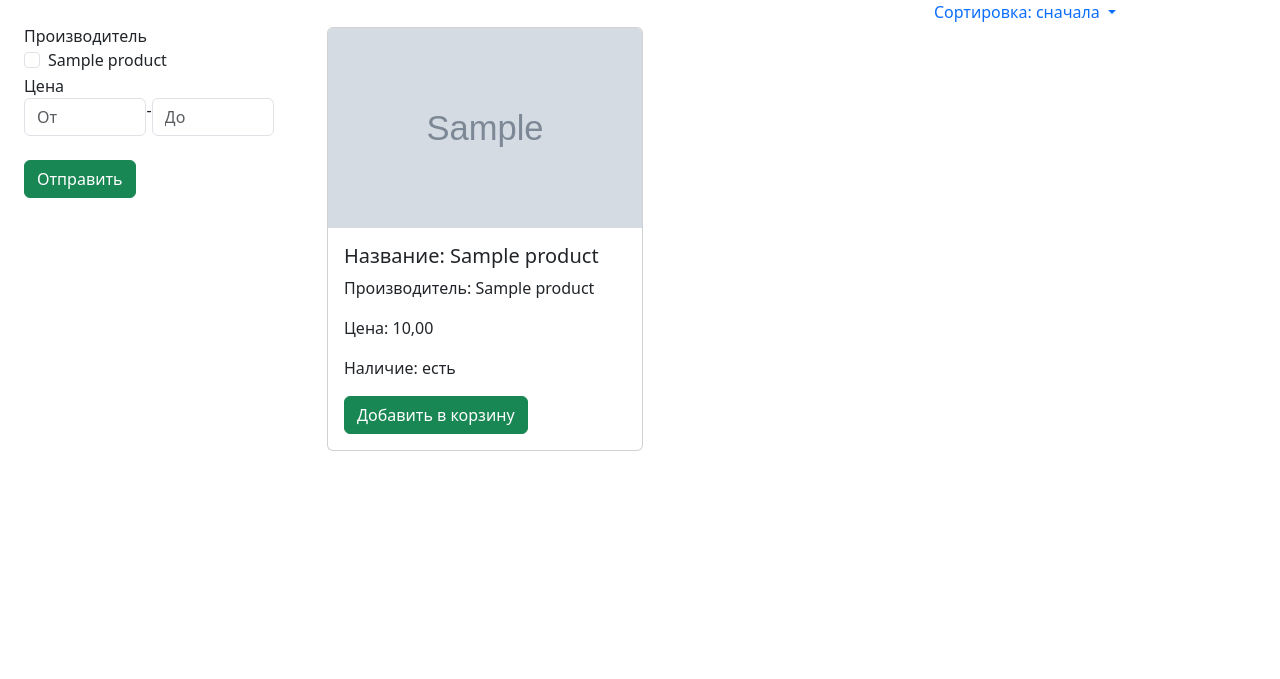
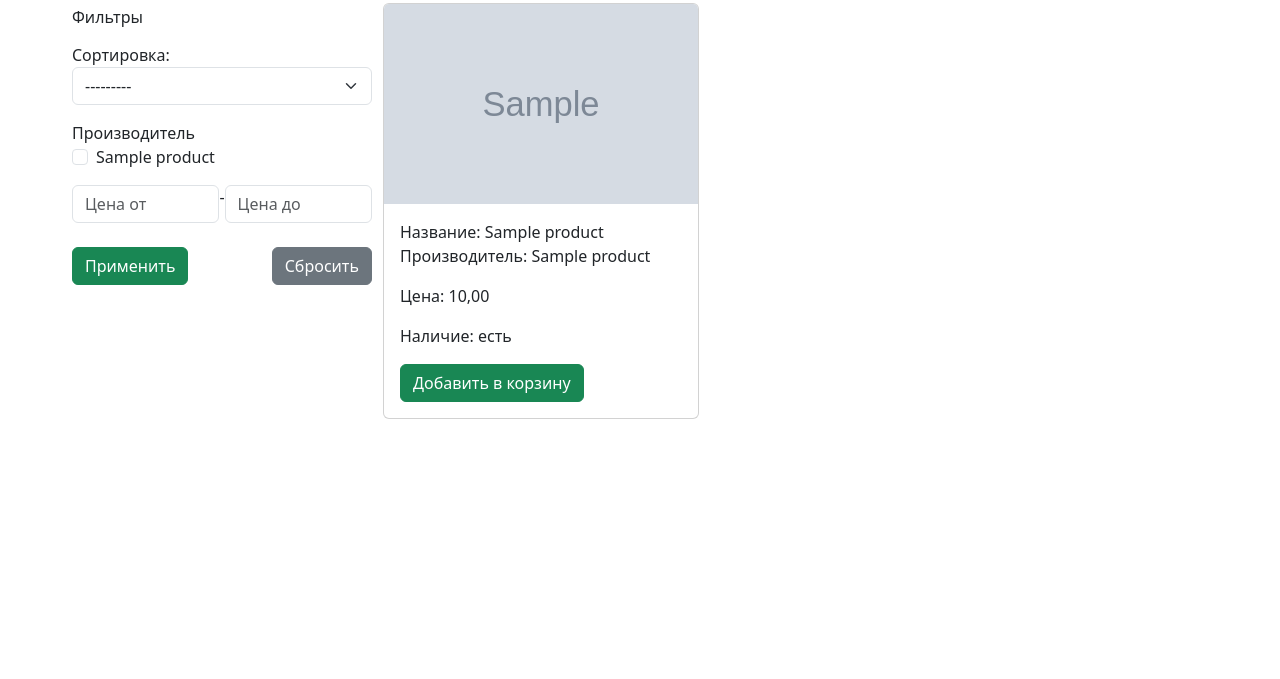
Before and after one commit to progNub/MusicShop, a Django app: page / in a window 1280 px wide. Shown: the part 118-797 px from the top of the page. Run offline with Django 5.2, Linux system fonts and the light colour scheme; tables that the repository leaves empty hold one stand-in row (values such as "Sample post"); grey boxes marked "Sample" are stand-in pictures.

Commit message:
Убрал лишние div из майна и добавил параметры в нумерацию, теперь фильтрация находится вместе с сортировкой в одном блоке

```diff
--- a/catalog/templates/catalog/inc/catalog.html
+++ b/catalog/templates/catalog/inc/catalog.html
@@ -17,7 +17,6 @@
 				  d="M2.5 12a.5.5 0 0 1 .5-.5h10a.5.5 0 0 1 0 1H3a.5.5 0 0 1-.5-.5zm0-4a.5.5 0 0 1 .5-.5h10a.5.5 0 0 1 0 1H3a.5.5 0 0 1-.5-.5zm0-4a.5.5 0 0 1 .5-.5h10a.5.5 0 0 1 0 1H3a.5.5 0 0 1-.5-.5z"/>
 		</svg>
 		Каталог
-
 	</button>
 
 	<div class="collapse" id="collapseCatalog">
--- a/common_models/apps.py
+++ b/common_models/apps.py
@@ -4,3 +4,4 @@ from django.apps import AppConfig
 class CommonModelsConfig(AppConfig):
     default_auto_field = 'django.db.models.BigAutoField'
     name = 'common_models'
+    verbose_name = 'характеристики Товаров'
--- a/common_models/models.py
+++ b/common_models/models.py
@@ -8,6 +8,8 @@ class ProductSubFeature(models.Model):
 
     class Meta:
         db_table = 'feature_product'
+        verbose_name = 'Характеристика товара'
+        verbose_name_plural = 'Характеристики товаров'
         # unique_together = ('product', 'sub_feature')
 
     def __str__(self):
--- a/products/static/products/css/style.css
+++ b/products/static/products/css/style.css
@@ -1,23 +1,9 @@
 .home-main-container {
     display: flex;
-    flex-direction: column;
-    width: 100%;
-    justify-content: start;
-}
-
-
-.container-products {
-    display: flex;
-    flex-direction: column;
-    justify-content: flex-start;
-    width: 85%;
-}
-
-.list-products {
-    display: flex;
     flex-direction: row;
+    width: 90%;
     justify-content: space-between;
-    width: 80%;
+    flex-wrap: wrap;
 }
 
 
@@ -35,9 +21,6 @@
 
 }
 
-.card-group {
-    justify-content: flex-end;
-}
 
 .content-detail-product {
     display: flex;
@@ -85,7 +68,6 @@
     width: 50%;
 }
 
-
 .container-description {
     display: flex;
     flex-direction: column;
@@ -98,3 +80,18 @@
     justify-content: center;
     width: 100%;
 }
+
+.base-container-list-filter-product {
+    display: flex;
+
+}
+
+
+.base-container-list-product {
+    display: flex;
+    flex-direction: row;
+    flex-wrap: wrap;
+    justify-content: space-between;
+    min-width: 300px;
+
+}
--- a/products/templates/products/inc/__card_product.html
+++ b/products/templates/products/inc/__card_product.html
@@ -1,4 +1,3 @@
-<a href="{{ product.get_absolute_url }}" class="text-decoration-none">
 <div class="container-card-product">
 	<div class="card">
 		<div style="height: 200px; width: 100%;">
@@ -6,7 +5,7 @@
 				 style="object-fit: cover; width: 100%; height: 100%;" alt="{{ product.name }}">
 		</div>
 		<div class="card-body">
-				<h5 class="card-title">Название: {{ product.name }}</h5>
+			<hp class="card-title">Название: {{ product.name }}</hp>
 			<p class="card-text">Производитель: {{ product.brand }}</p>
 			<p class="card-text">Цена: {{ product.price }}</p>
 			{% if product.availability %}
@@ -24,9 +23,6 @@
 					   type="submit">Изменить</a>
 				{% endif %}
 			</form>
-
-
 		</div>
 	</div>
 </div>
-</a>
--- a/products/templates/products/inc/__filter_products.html
+++ b/products/templates/products/inc/__filter_products.html
@@ -1,30 +1,54 @@
-<form method="get" class="w-100">
-	{% for field in filter.form %}
-		{% if field.name == "brand" %}
-			{% for choice_id, choice_label in field.field.choices %}
-				{% if forloop.first %}
-					{{ field.label }}
+<form method="get" style="width: 300px">
+<h6>Фильтры</h6>
+
+	{% for input in  filter.form %}
+		{% if input.name == 'sort_by' %}
+			<div class="my-3">
+				{{ input.label }}
+				{{ input }}
+			</div>
 		{% endif %}
+
+
+		{% if input.name == 'brand' %}
+			<div class="my-3">
+
+				{{ input.label }}
+				{% for choice_id, choice_label in input.field.choices %}
 					<div class="form-check">
-					<input class="form-check-input" type="checkbox" name="{{ field.name }}" value="{{ choice_id }}"
-						   id="{{ field.auto_id }}_{{ forloop.counter }}"
-						   {% if choice_id in field.value %}checked{% endif %}>
-					<label class="form-check-label" for="{{ field.auto_id }}_{{ forloop.counter }}">
+						<input class="form-check-input" type="checkbox" name="{{ input.name }}" value="{{ choice_id }}"
+							   id="{{ input.auto_id }}_{{ forloop.counter }}"
+							   {% if choice_id|stringformat:"s" in input.value %}checked{% endif %}>
+						<label class="form-check-label" for="{{ input.auto_id }}_{{ forloop.counter }}">
 							{{ choice_label }}
 						</label>
 					</div>
 				{% endfor %}
-		{% elif field.name == 'price' %}
-			{{ field.label }}
-			<div class="d-flex flex-row" style="max-width: 250px">
-				{% for price in field %}
-					{{ price }}
+			</div>
+		{% endif %}
+
+
+
+		{% if input.name == 'price' %}
+			<div class="my-3">
+
+				{% for widget in input %}
+					<div class="form-group d-flex flex-row justify-content-start">
+						{{ widget }}
+					</div>
 				{% endfor %}
 			</div>
 		{% endif %}
 	{% endfor %}
-	<br>
-	<button class="btn btn-success" type="submit">Отправить</button>
+
+
+
+	<div class="d-flex flex-row justify-content-between py-2">
+		<button class="btn btn-success" type="submit">Применить</button>
+		<a class="btn btn-secondary" href="{% url 'home' %}">Сбросить</a>
+	</div>
+
+
 </form>
 {#name: Имя поля, которое соответствует ключу в словаре данных формы.#}
 
--- a/products/templates/products/inc/_list_products.html
+++ b/products/templates/products/inc/_list_products.html
@@ -1,8 +1,11 @@
-<div class="d-flex flex-column" style="width: 300px">
+<div class="base-container-list-filter-product p-2">
 	{% include 'products/inc/__filter_products.html' %}
 </div>
-<div class="card-group">
+
+
+<div class="base-container-list-product">
 	{% for product in products %}
 		{% include 'products/inc/__card_product.html' %}
 	{% endfor %}
+
 </div>
--- a/products/views.py
+++ b/products/views.py
@@ -1,6 +1,5 @@
-from django.views.generic import  DetailView, CreateView, UpdateView, DeleteView
+from django.views.generic import DetailView, CreateView, UpdateView, DeleteView
 from django_filters.views import FilterView
-
 
 from common_models.models import ProductSubFeature
 from products.filters import ProductFilter
@@ -30,7 +29,6 @@ class Home(FilterView):
     def get_context_data(self, *, object_list=None, **kwargs):
         context = super().get_context_data(**kwargs)
         search_product = self.request.GET.get('search_product')
-        sort_search = self.request.GET.get('sort')
 
         # Создаём копию объекта запроса, чтобы можно было изменять параметры
         get_copy = self.request.GET.copy()
@@ -39,21 +37,13 @@ class Home(FilterView):
 
         # Создаём строку запроса для использования в шаблоне
         context['get_params'] = urlencode(get_copy)
-
-        context.update({'search_product': search_product, 'sort_search': sort_search})
+        context.update({'search_product': search_product})
         return context
 
     def get_queryset(self):
         products = Product.objects.filter(availability=True).order_by('name')
         products = products.select_related('brand')
         products = products.prefetch_related('images')
-
-        sort_search = self.request.GET.get('sort')
-        if sort_search:
-            if sort_search == 'cheap':
-                products = products.order_by('price')
-            elif sort_search == 'expensive':
-                products = products.order_by('-price')
 
         query_search = self.request.GET.get('search_product')
         if query_search:
--- a/templates/home.html
+++ b/templates/home.html
@@ -15,36 +15,10 @@
 
 {% block base-content %}
 	<div class="home-main-container">
-		<div class="main-content_common">
-			<div class="container-fluid d-flex row">
-				<div class="container-sort d-flex justify-content-end">
-					<div class="dropdown">
-
-						<a class="dropdown-toggle" type="button" data-bs-toggle="dropdown" aria-expanded="false"
-						   style="text-decoration: none">
-							Сортировка:
-							{% if request.GET.sort == 'cheap' %}Дешевые
-							{% elif request.GET.sort == 'expensive' %}Дорогие
-							{% else %}сначала{% endif %}
-						</a>
-						<form action="{% url 'home' %}">
-							<ul class="dropdown-menu">
-								<li><a class="dropdown-item" href="?sort=cheap">Дешевые</a></li>
-								<li><a class="dropdown-item" href="?sort=expensive">Дорогие</a></li>
-							</ul>
-						</form>
-					</div>
-				</div>
 
 
-
-				<div class="container-fluid d-flex flex-lg-row">
-					<div class="container-fluid d-lg-flex flex-lg-row">
-						{% include 'products/inc/_list_products.html' %}
-
-					</div>
-				</div>
-			</div>
+		<div class="d-flex flex-row justify-content-between">
+			{% include 'products/inc/_list_products.html' %}
 		</div>
 	</div>
 
--- a/templates/inc/_number_pages.html
+++ b/templates/inc/_number_pages.html
@@ -2,30 +2,22 @@
     <nav id='number_pages' class="mx-4 my-4">
         <ul class="pagination pagination justify-content-center">
             {% if page_obj.has_previous %}
-
                 {% if page_obj.number > 3 %}
-					<li class="page-item"><a class="page-link mx-3" href="?page={{ page_obj.paginator.first }}"> 1 </a>
-					</li>
+                    <li class="page-item"><a class="page-link mx-3" href="?page={{ page_obj.paginator.first }}&{{ get_params }}"> 1 </a></li>
                 {% endif %}
-				<li class="page-item"><a class="page-link mx-3" href="?page={{ page_obj.previous_page_number }}"><</a>
-				</li>
+                <li class="page-item"><a class="page-link mx-3" href="?page={{ page_obj.previous_page_number }}&{{ get_params }}"><</a></li>
             {% endif %}
             {% for p in page_obj.paginator %}
                 {% if page_obj.number != p.number and page_obj.number|add:"2" >= p.number and page_obj.number|add:"-2" <= p.number %}
-					<li class="page-item"><a class="page-link" href="?page={{ p.number }}">{{ p.number }}</a></li>
+                    <li class="page-item"><a class="page-link" href="?page={{ p.number }}&{{ get_params }}">{{ p.number }}</a></li>
                 {% elif page_obj.number == p.number %}
-					<li class="page-item active " aria-current="page"><a class="page-link "
-																		 href="?page={{ p.number }}">{{ p.number }}</a>
-					</li>
+                    <li class="page-item active " aria-current="page"><a class="page-link" href="?page={{ p.number }}&{{ get_params }}">{{ p.number }}</a></li>
                 {% endif %}
             {% endfor %}
             {% if page_obj.has_next %}
-				<li class="page-item"><a class="page-link mx-3" href="?page={{ page_obj.next_page_number }}"> > </a>
-				</li>
+                <li class="page-item"><a class="page-link mx-3" href="?page={{ page_obj.next_page_number }}&{{ get_params }}"> > </a></li>
                 {% if page_obj.number < page_obj.paginator.num_pages|add:"-2" %}
-					<li class="page-item"><a class="page-link mx-3 px-3"
-											 href="?page={{ page_obj.paginator.num_pages }}">{{ page_obj.paginator.num_pages }}</a>
-					</li>
+                    <li class="page-item"><a class="page-link mx-3 px-3" href="?page={{ page_obj.paginator.num_pages }}&{{ get_params }}">{{ page_obj.paginator.num_pages }}</a></li>
                 {% endif %}
             {% endif %}
         </ul>
```
Also changed, not shown: products/filters.py (+38 -14 lines). Lines whose indentation alone changed are shown as unchanged.
